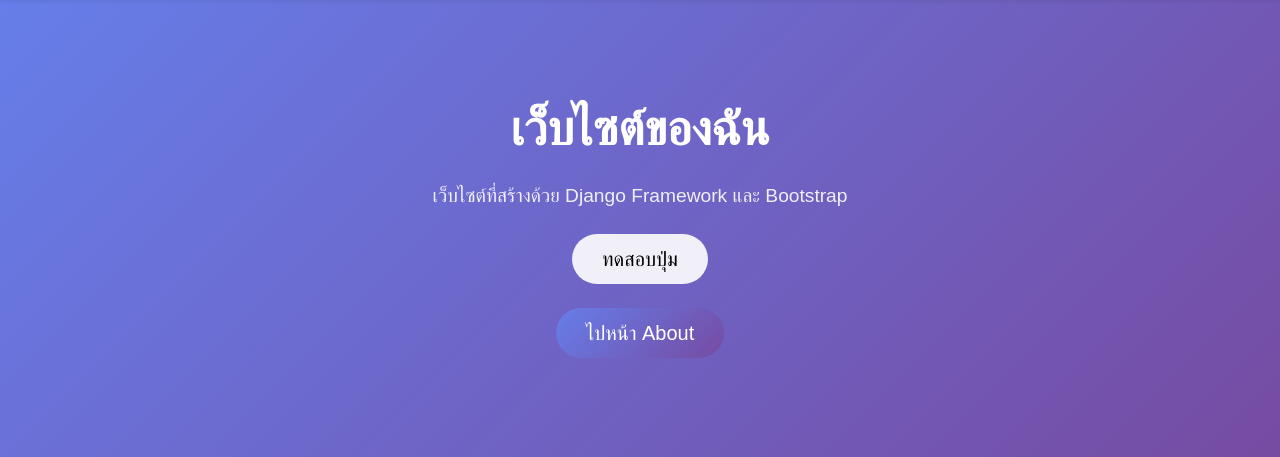
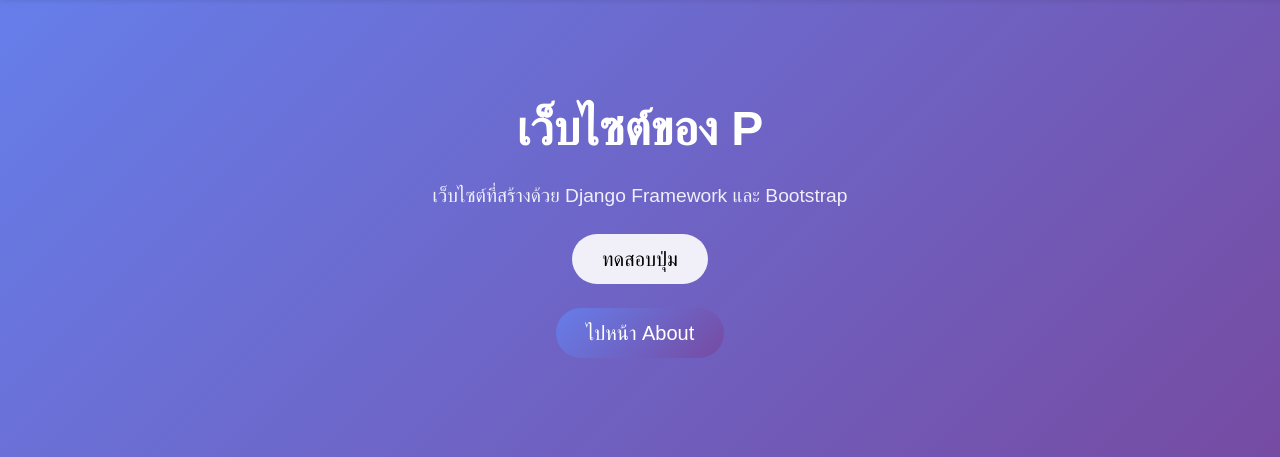
Before and after one commit to Q84-P/django-website-test, a Django app: page / in a window 1280 px wide. Shown: the part 56-513 px from the top of the page. Run offline with Django 5.2, Linux system fonts and the light colour scheme.

Commit message:
เปลี่ยนชื่อเว็ปเล่นๆ

```diff
--- a/templates/main/home.html
+++ b/templates/main/home.html
@@ -6,7 +6,7 @@
 <!-- Hero Section -->
 <section class="hero-section">
     <div class="container">
-        <h1 class="display-4 fw-bold mb-4">เว็บไซต์ของฉัน</h1>
+        <h1 class="display-4 fw-bold mb-4">เว็บไซต์ของ P</h1>
         <p class="lead mb-4">เว็บไซต์ที่สร้างด้วย Django Framework และ Bootstrap</p>
         <button class="btn btn-light btn-lg" onclick="alert('ปุ่มทำงานได้!')" style="cursor: pointer !important; z-index: 9999 !important; position: relative !important;">ทดสอบปุ่ม</button>
         <br><br>
```
